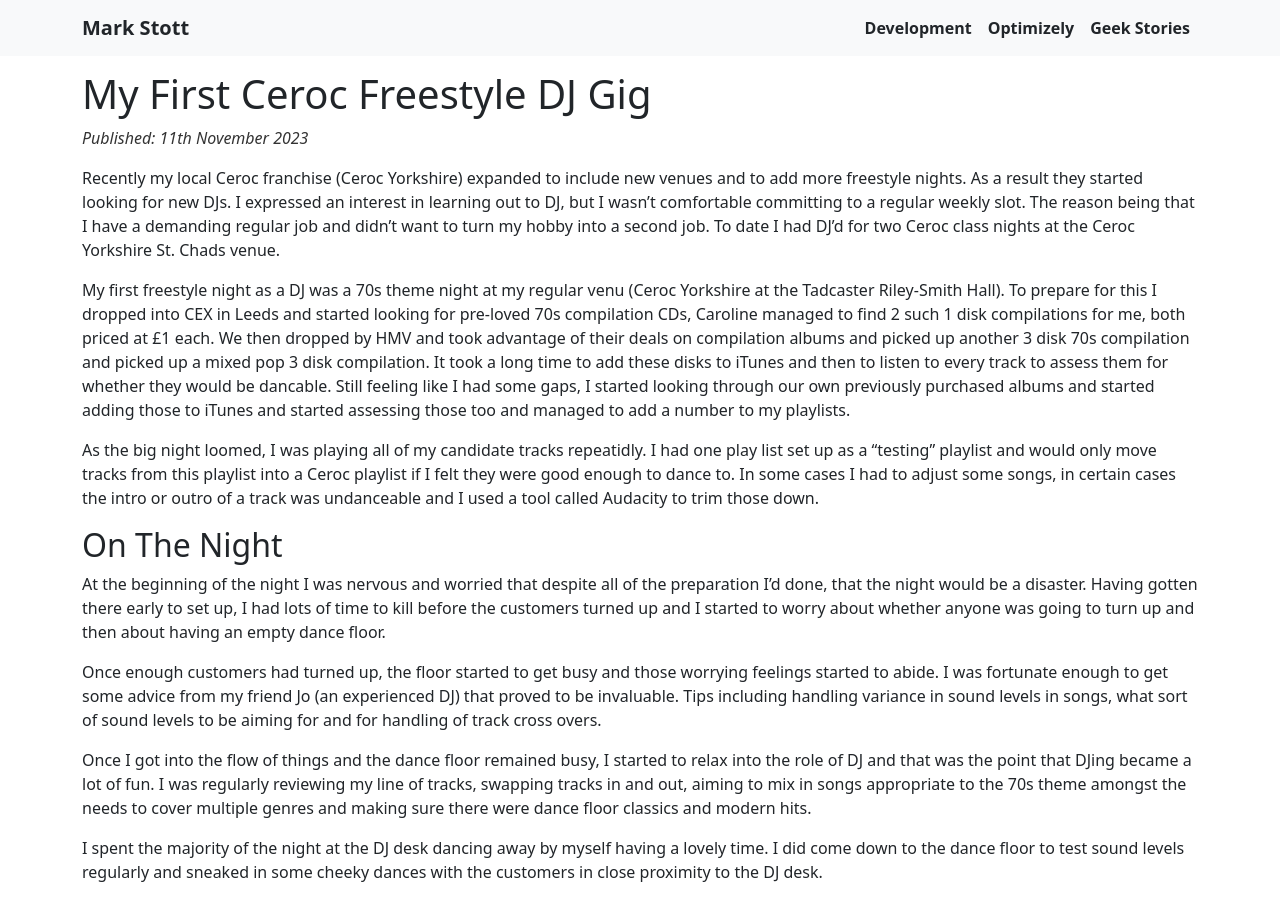
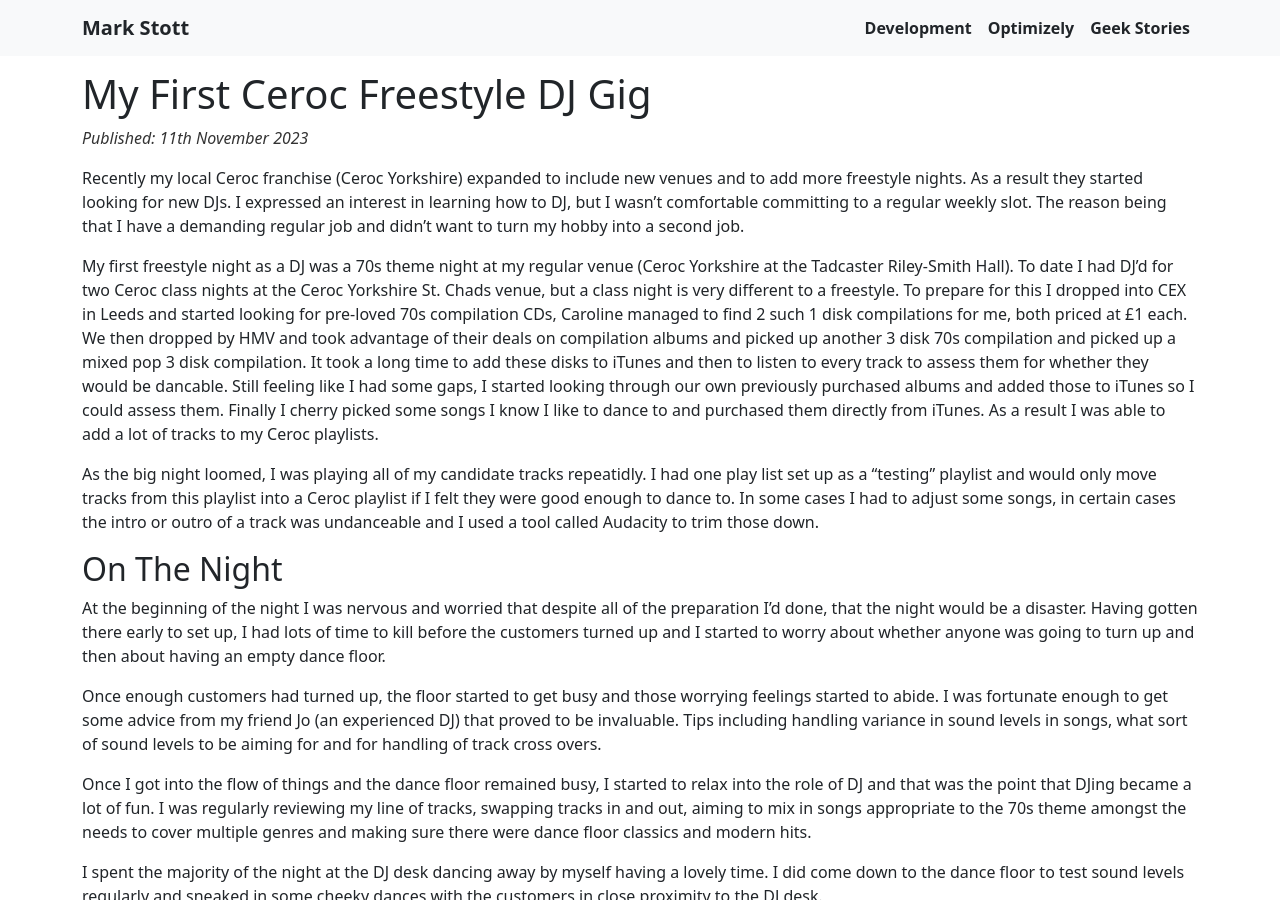
Before and after one commit to GeekInTheNorth/GeekInTheNorth.github.io, a Jekyll site: the page built from _posts/2023-11-11-first-ceroc-freestyle-as-a-dj.md, in a window 1280 px wide and 900 px high. Built offline with Jekyll 4.4.1, drawn with Linux system fonts in a browser that asks for light colours.

Commit message:
Update 2023-11-11-first-ceroc-freestyle-as-a-dj.md

```diff
--- a/_posts/2023-11-11-first-ceroc-freestyle-as-a-dj.md
+++ b/_posts/2023-11-11-first-ceroc-freestyle-as-a-dj.md
@@ -10,9 +10,9 @@ category: "Geek Stories"
 
 Published: 11th November 2023
 
-Recently my local Ceroc franchise (Ceroc Yorkshire) expanded to include new venues and to add more freestyle nights.  As a result they started looking for new DJs.  I expressed an interest in learning out to DJ, but I wasn't comfortable committing to a regular weekly slot.  The reason being that I have a demanding regular job and didn't want to turn my hobby into a second job.  To date I had DJ'd for two Ceroc class nights at the Ceroc Yorkshire St. Chads venue.
+Recently my local Ceroc franchise (Ceroc Yorkshire) expanded to include new venues and to add more freestyle nights.  As a result they started looking for new DJs.  I expressed an interest in learning how to DJ, but I wasn't comfortable committing to a regular weekly slot.  The reason being that I have a demanding regular job and didn't want to turn my hobby into a second job.
 
-My first freestyle night as a DJ was a 70s theme night at my regular venu (Ceroc Yorkshire at the Tadcaster Riley-Smith Hall).  To prepare for this I dropped into CEX in Leeds and started looking for pre-loved 70s compilation CDs, Caroline managed to find 2 such 1 disk compilations for me, both priced at £1 each.  We then dropped by HMV and took advantage of their deals on compilation albums and picked up another 3 disk 70s compilation and picked up a mixed pop 3 disk compilation.  It took a long time to add these disks to iTunes and then to listen to every track to assess them for whether they would be dancable. Still feeling like I had some gaps, I started looking through our own previously purchased albums and started adding those to iTunes and started assessing those too and managed to add a number to my playlists.
+My first freestyle night as a DJ was a 70s theme night at my regular venue (Ceroc Yorkshire at the Tadcaster Riley-Smith Hall). To date I had DJ'd for two Ceroc class nights at the Ceroc Yorkshire St. Chads venue, but a class night is very different to a freestyle. To prepare for this I dropped into CEX in Leeds and started looking for pre-loved 70s compilation CDs, Caroline managed to find 2 such 1 disk compilations for me, both priced at £1 each.  We then dropped by HMV and took advantage of their deals on compilation albums and picked up another 3 disk 70s compilation and picked up a mixed pop 3 disk compilation.  It took a long time to add these disks to iTunes and then to listen to every track to assess them for whether they would be dancable. Still feeling like I had some gaps, I started looking through our own previously purchased albums and added those to iTunes so I could assess them. Finally I cherry picked some songs I know I like to dance to and purchased them directly from iTunes.  As a result I was able to add a lot of tracks to my Ceroc playlists.
 
 As the big night loomed, I was playing all of my candidate tracks repeatidly.  I had one play list set up as a "testing" playlist and would only move tracks from this playlist into a Ceroc playlist if I felt they were good enough to dance to.  In some cases I had to adjust some songs, in certain cases the intro or outro of a track was undanceable and I used a tool called Audacity to trim those down.
 
```
